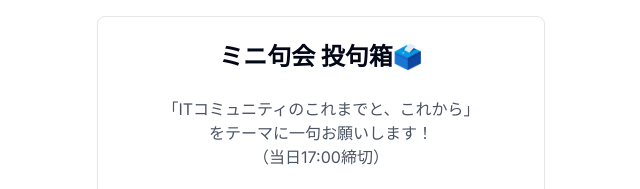
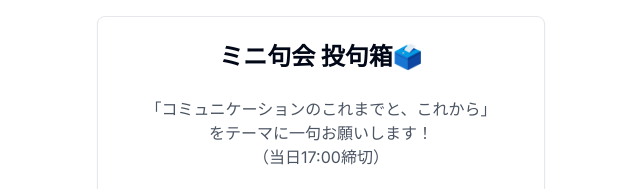
Before and after one commit to hmatsu47/talkbox, a Next.js app: page / in a window 1280 px wide. Shown: the top 189 px of the page, without its empty margins (319-959 px from the left). Built offline with nearby package versions, Linux system fonts and the light colour scheme.

Commit message:
テーマ調整

```diff
--- a/src/app/page.tsx
+++ b/src/app/page.tsx
@@ -18,7 +18,7 @@ export default function Page() {
     haijin_name?: string;
   }>({});
   const [message, setMessage] = useState<string[]>([
-    "「ITコミュニティのこれまでと、これから」",
+    "「コミュニケーションのこれまでと、これから」",
     "をテーマに一句お願いします！",
     "（当日17:00締切）",
   ]);
```
